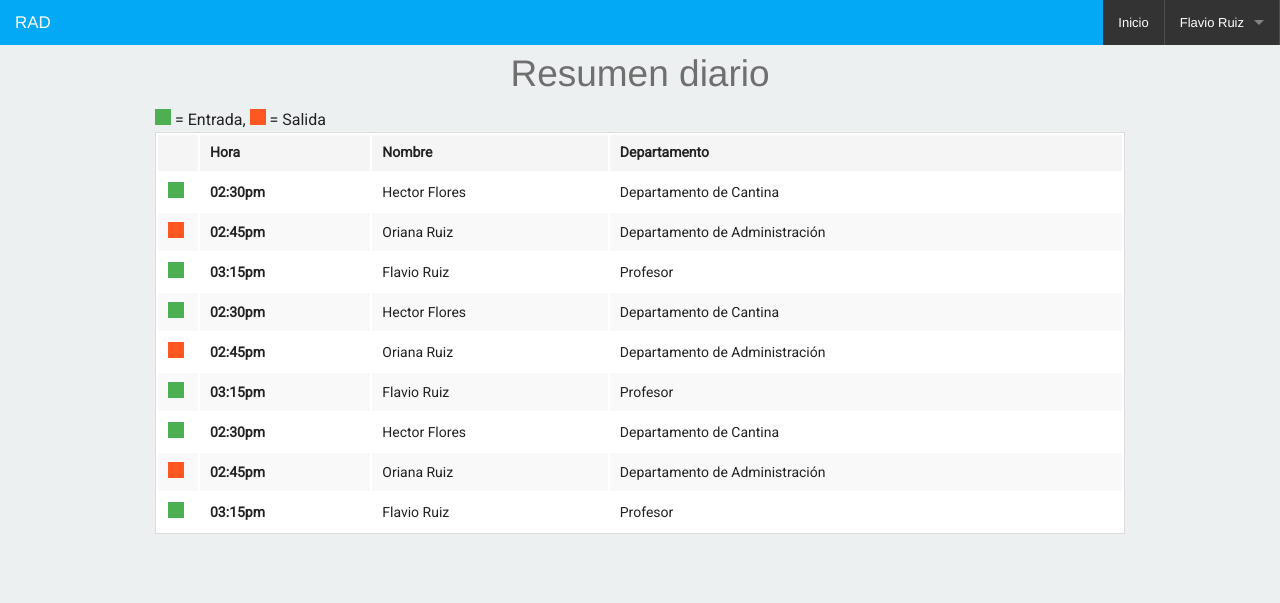
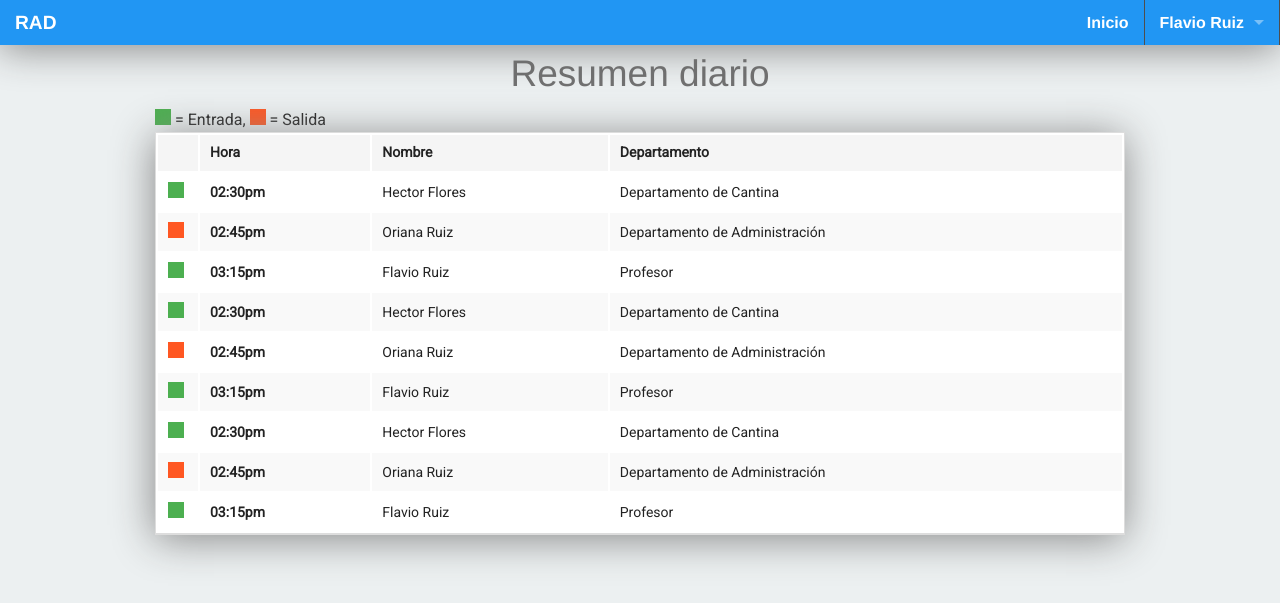
Before and after one commit to Scottap/rad, a PHP site: page /backend_home.html in a window 1280 px wide. Shown: the top 603 px of the page. Run offline with PHP 8.4, Linux system fonts and the light colour scheme.

Commit message:
Nueva top-bar para la vista home del backend. Tambien Nuevo diseño de tabla(Aun por terminar)

```diff
--- a/backend_home.html
+++ b/backend_home.html
@@ -38,14 +38,16 @@
                 </section>
             </nav>
         </div>
+
         <header>
 
         </header>
+
         <div class="row">
             <section class="large-12 columns">
                 <h2 class="subheader centrar">Resumen diario</h2>
-                <div><span class="entrada"></span> = Entrada, <span class="salida"></span> = Salida</div>
-                <table width="100%">
+                <div class="leyenda"><span class="entrada"></span> = Entrada, <span class="salida"></span> = Salida</div>
+                <table class="tabla-resumen" width="100%">
                     <thead>
                         <tr>
                             <th width="40"></th>
@@ -123,7 +125,8 @@
         <!-- Other JS plugins can be included here -->
 
         <script>
-            $(document).foundation();
+            //$(document).foundation();
+            $(document).foundation('topbar', 'reflow');
         </script>
     </body>
 </html>
--- a/css/style.css
+++ b/css/style.css
@@ -19,10 +19,6 @@ body
 	width: 100%;
 }
 */
-.color-bar
-{
-	background-color: #03a9f4;
-}
 
 .entrada
 {
@@ -67,3 +63,66 @@ body
 	position: relative;
 	font-weight: bold;
 }
+
+.top-bar
+{
+	overflow: hidden;
+	height: 2.8125rem;
+	line-height: 2.8125rem;
+	position: relative;
+	background: #2196F3;
+	margin-bottom: 0;
+	box-shadow: -1px 4px 39px #888888;
+}
+
+.top-bar-section li:not(.has-form) a:not(.button) {
+	padding: 0 0.9375rem;
+	line-height: 2.8125rem;
+	background: #2196F3;
+}
+
+.top-bar-section ul li>a {
+	display: block;
+	width: 100%;
+	color: #fff;
+	padding: 12px 0 12px 0;
+	padding-left: 0.9375rem;
+	font-family: "Helvetica Neue",Helvetica,Roboto,Arial,sans-serif;
+	font-size: 0.8125rem;
+	font-weight: normal;
+	text-transform: none;
+}
+
+.top-bar-section ul li>a {
+	display: block;
+	width: 100%;
+	color: #fff;
+	padding: 12px 0 12px 0;
+	padding-left: 0.9375rem;
+	font-family: "Helvetica Neue",Helvetica,Roboto,Arial,sans-serif;
+	font-size: 1em;
+	font-weight: bold;
+	text-transform: none;
+}
+
+.top-bar .name h1 a, .top-bar .name h2 a, .top-bar .name h3 a, .top-bar .name h4 a, .top-bar .name p a, .top-bar .name span a {
+	font-weight: bold;
+	color: #fff;
+	width: 75%;
+	display: block;
+	padding: 0 0.9375rem;
+}
+
+.top-bar .name h1, .top-bar .name h2, .top-bar .name h3, .top-bar .name h4, .top-bar .name p, .top-bar .name span {
+	line-height: 2.8125rem;
+	font-size: 1.2em;
+	margin: 0;
+}
+
+.tabla-resumen
+{
+	background-color: white;
+	position: relative;
+	border-width: 1px 1px 2px;
+	box-shadow: -1px 4px 39px #888888;
+}
```
